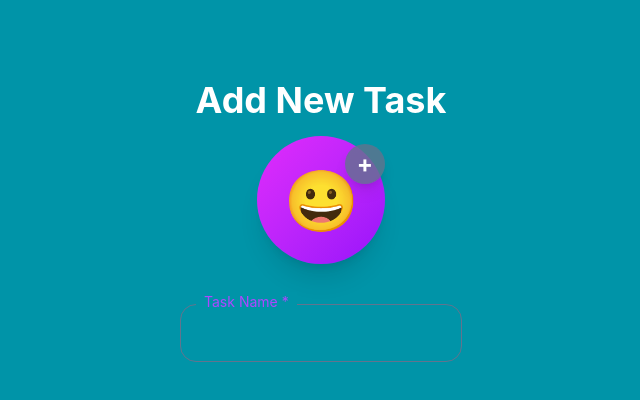
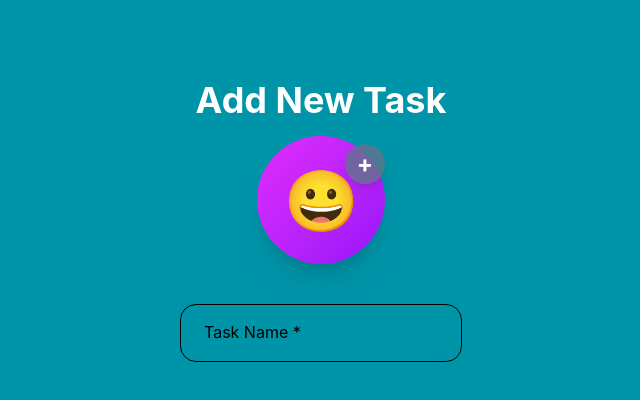
Before and after one commit to Noushidh/taskflow-pro, a React (Vite) app: page /add-task in a window 1280 px wide. Shown: the top 400 px of the page, without its empty margins (319-959 px from the left). Built offline with nearby package versions, Linux system fonts and the light colour scheme.

Commit message:
style(form): update custom input color scheme

```diff
--- a/src/components/FormInput.tsx
+++ b/src/components/FormInput.tsx
@@ -19,10 +19,10 @@ function FormInput({
       rounded-2xl
       bg-transparent
       border
-          border-slate-500
-          text-white
+      border-black
+      text-black
       focus:outline-none
-          focus:border-purple-500
+      focus:border-black
     "
   />
 
@@ -30,11 +30,18 @@ function FormInput({
     className="
       absolute
       left-4
-    -top-3
       px-2
-    text-sm
-    text-purple-500
       bg-[oklch(0.61_0.11_210.56)]
+      transition-all
+      duration-200
+
+      peer-placeholder-shown:top-4
+      peer-placeholder-shown:text-base
+
+      peer-focus:-top-3
+      peer-focus:text-sm
+
+      text-black
     "
   >
     {label}
```
Lines whose indentation alone changed are shown as unchanged.
